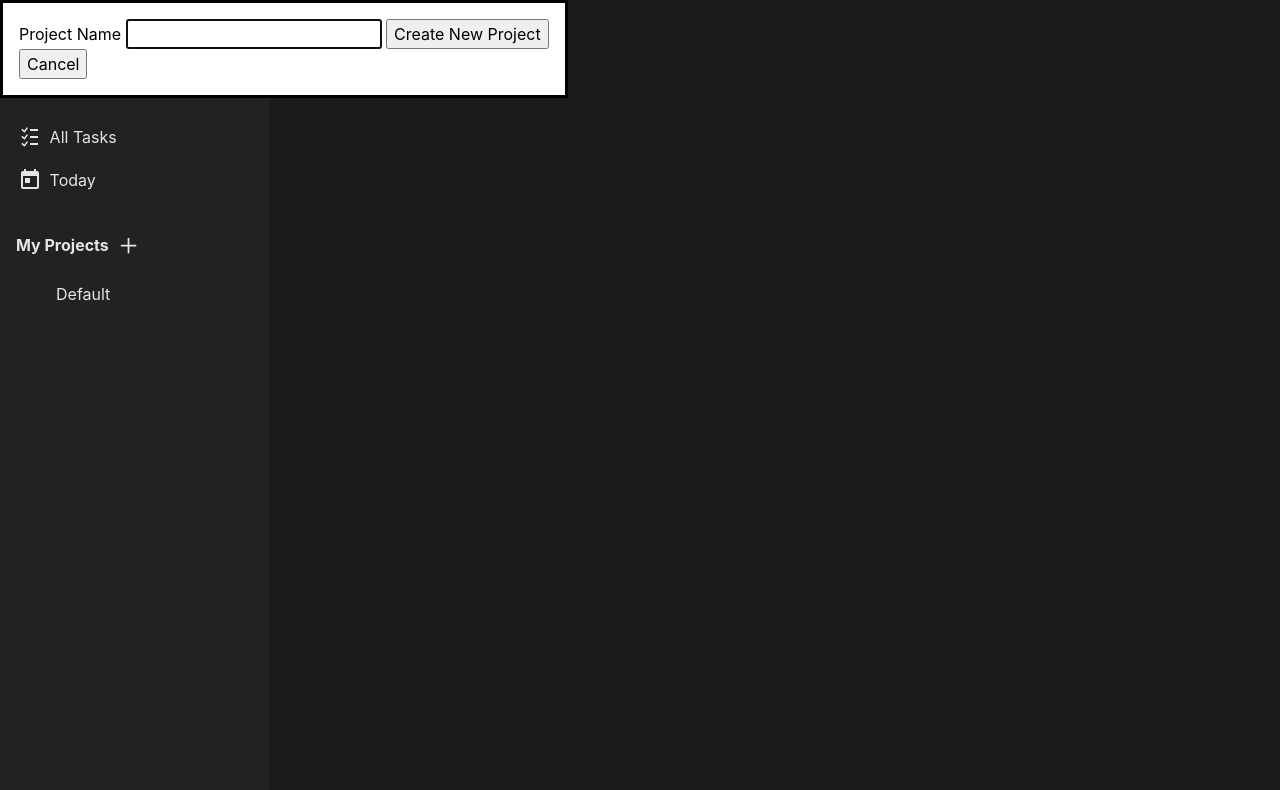
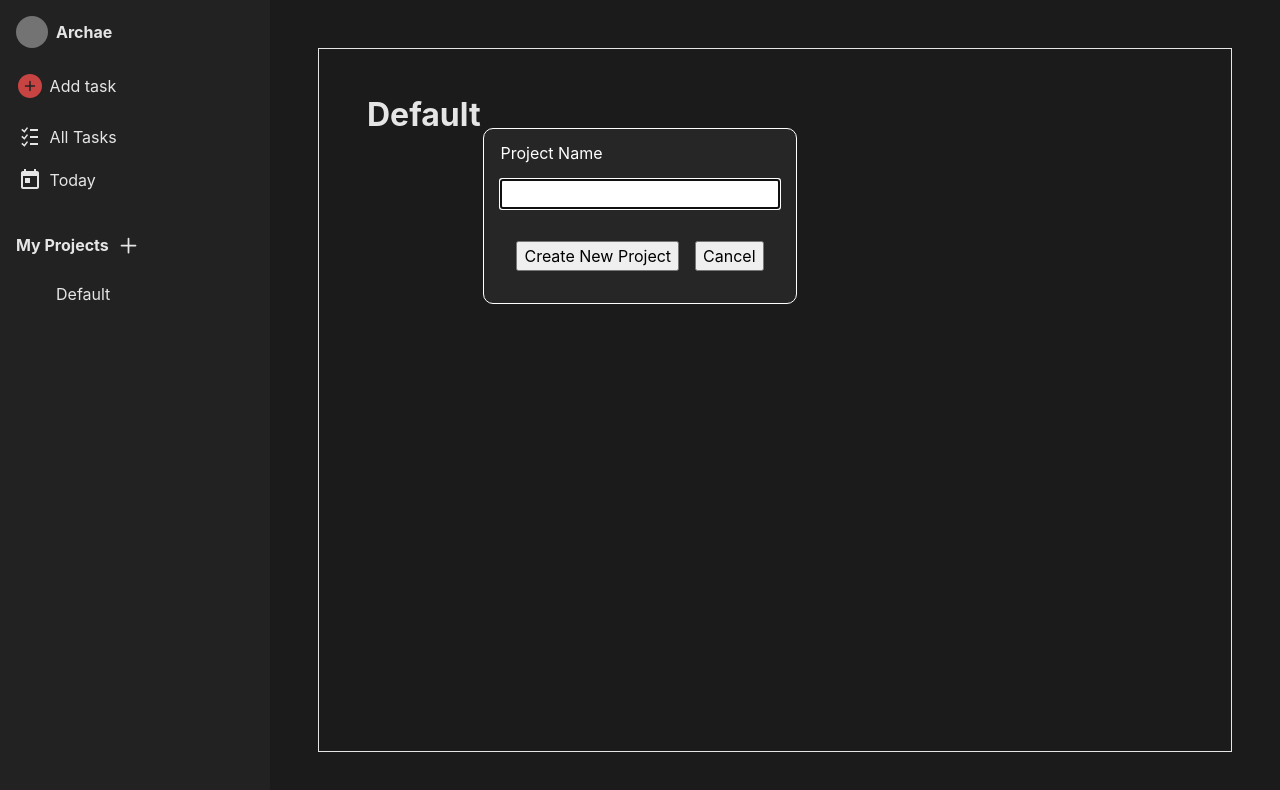
Before and after one commit to eric-clayton/odin-to-do, a website built with webpack: page src/index.html in a window 1280 px wide. Both pictures are taken after a click on the button 128 px from the left and 245 px from the top of the page. Built offline with nearby package versions, Linux system fonts and the light colour scheme.

Commit message:
Add feature populate task dialog from existing task

```diff
--- a/src/index.js
+++ b/src/index.js
@@ -6,8 +6,10 @@ import allTasksSvg from "./images/tasks-all-svgrepo-com.svg";
 import todayTasksSvg from "./images/today-svgrepo-com.svg";
 import addProjectSvg from "./images/plus-large-svgrepo-com.svg";
 const Projects = {
-  projects: [],
+  projects: [new Project("Default")],
 };
+Projects.activeProject = Projects.projects[0];
+
 const CachedElements = {
   body: document.querySelector("body"),
 };
@@ -43,28 +45,41 @@ function initializeDOM() {
 	</div>
 	<main>
 		<div class='tasks-container'>
+			<h1></h1>
 		</div>
 	</main>
 	<dialog class="add-task-dialog">
 		<div class="dialog-container">
 			<form>
+				<div>
 					<label for="title">Title: </label>
 					<input id="title" type="text" name="title">
+				</div>
+				<div>
 					<label for="description">Description: </label>
 					<input id="description" type="text" name="description">
+				</div>
+				<div>
 					<label for="due-date">Due Date: </label>
 					<input id="due-date" type="date" name="dueDate">
+				</div>
+				<div>
 					<label for="priority">Priority</label>
 					<select name="priority" id="priority">
 						<option value="low">Low Priority</option>
 						<option value="medium">Medium Priority</option>
 						<option value="high">High Priority</option>
 					</select>
+				</div>
+				<div>
 					<label for="project-select">Project</label>
 					<select id="project-select" name="project-select"></select>
+				</div>
+				<div class="dialog-bottom">
 					<button type="submit">Add Task</button>
+					<button class="cancel-dialog">Cancel</button>
+				</div>
 			</form>
-			<button class="cancel-dialog">Cancel</button>
 		</div>
 	</dialog>
 	<dialog class="add-project-dialog">
@@ -72,24 +87,31 @@ function initializeDOM() {
 			<form>
 				<label>Project Name</label>
 				<input type="text" name="projectName">
+				<div class="dialog-bottom">
 					<button type="submit">Create New Project</button>
+					<button class="cancel-dialog">Cancel</button>
+				</div>
 			</form>
-			<button class="cancel-dialog">Cancel</button>
 		</div>
 	</dialog>
 	<dialog class="task-dialog">
 		<div class="dialog-container">
+			<form>
 				<div class="task-header">
 					<p class="task-project"></p>
 					<button class="cancel-dialog">X</button>
 				</div>
 				<div class="task-main">
-				<input type="checkbox" class="task-title">
-				<p class="task-description"></p>
+					<input type="checkbox" name="completed" class="task-title" name="description">
+					<input type="textbox" name="title" class="task-description"></input>
+				</div>
+				<div class="task-main">
+					<h2 class="task-project">Description</h2>
+					<input type="textarea" name="description" class="task-description" ></input>
 				</div>
 				<div class="task-sidebar">
 					<h2 class="task-project">Project</h2>
-				<select id="task-project-select" name="project-select">
+					<select id="task-project-select" name="project">
 					</select>
 					<h2 class="task-due-date">Due Date</h2>
 					<input id="task-due-date" type="date" name="dueDate">
@@ -100,6 +122,11 @@ function initializeDOM() {
 						<option value="high">High Priority</option>
 					</select>
 				</div>
+				<div class="dialog-bottom">
+					<button type="submit">Save</button>
+					<button class="cancel-dialog">Cancel</button>
+				</div>
+			<form>
 		</div>
 	</dialog>
 `;
@@ -111,6 +138,8 @@ function cacheElements() {
     CachedElements.sidebar.querySelector(".project-list");
   CachedElements.tasksContainer =
     CachedElements.main.querySelector(".tasks-container");
+  CachedElements.projectHeader =
+    CachedElements.tasksContainer.querySelector("h1");
   CachedElements.projectSelect =
     CachedElements.body.querySelector("#project-select");
   CachedElements.taskProjectSelect = CachedElements.body.querySelector(
@@ -120,22 +149,53 @@ function cacheElements() {
 function bindEvents() {
   bindDialog(".add-task-dialog", ".add-task-button", addTaskSubmit);
   bindDialog(".add-project-dialog", ".add-project-button", addProjectSubmit);
+  bindDialog(
+    ".task-dialog",
+    ".tasks-container",
+    saveTaskSubmit,
+    openTaskDialog,
+  );
+  CachedElements.projectList.addEventListener("click", (e) => {
+    if (e.target.tagName == "LI") {
+      Projects.activeProject = Projects.projects.find(
+        (x) => x.getName() == e.target.innerText,
+      );
+      renderTasks();
     }
-
-export function bindDialog(dialogClass, openButtonClass, submitFunction) {
+  });
+}
+function openTaskDialog(e, nameElements) {
+  if (e.target.className == "task-container") {
+    for (let element of nameElements) {
+      element.value =
+        Projects.activeProject.getTasks()[e.target.dataset.index][element.name];
+    }
+    return true;
+  }
+	return false;
+}
+export function bindDialog(
+  dialogClass,
+  openButtonClass,
+  submitFunction,
+  openFunction = () => true,
+) {
   const dialog = CachedElements.body.querySelector(dialogClass);
   const openButton = CachedElements.body.querySelector(openButtonClass);
-  openButton.addEventListener("click", () => {
+
+  const nameElements = dialog.querySelectorAll("[name]");
+  openButton.addEventListener("click", (e) => {
+    if (openFunction(e, nameElements)) {
       dialog.showModal();
+    }
   });
+
   const cancelDialog = dialog.querySelector(".cancel-dialog");
   dialog.addEventListener("click", (e) => {
-    console.log(e.target);
     if (e.target === dialog || e.target === cancelDialog) {
       dialog.close();
     }
   });
-  const nameElements = dialog.querySelectorAll("[name]");
 
   const submitButton = dialog.querySelector('[type="submit"]');
   submitButton.addEventListener("click", (e) => {
@@ -147,7 +207,10 @@ export function bindDialog(dialogClass, openButtonClass, submitFunction) {
 function renderTasks() {
   const tasksContainer = CachedElements.tasksContainer;
   tasksContainer.innerHTML = "";
-  for (let task of Projects.activeProject.getTasks()) {
+  CachedElements.projectHeader.innerText = Projects.activeProject.getName();
+  tasksContainer.appendChild(CachedElements.projectHeader);
+  for (const [index, task] of Projects.activeProject.getTasks().entries()) {
+    task.element.dataset.index = index;
     tasksContainer.appendChild(task.element);
   }
 }
@@ -163,6 +226,7 @@ function renderProjects() {
       let child;
       if (element.tagName == "SELECT") {
         child = document.createElement("option");
+        child.value = project.getName();
       } else if (element.tagName == "UL") {
         child = document.createElement("li");
       }
@@ -172,9 +236,7 @@ function renderProjects() {
   }
 }
 function addProjectSubmit(nameElements) {
-  const args = Array.from(nameElements)
-    .map((e) => e.value)
-    .filter((e) => e.name != "project-select");
+  const args = Array.from(nameElements).map((e) => e.value);
   Projects.projects.push(new Project(...args));
   renderProjects();
 }
@@ -185,9 +247,9 @@ function addTaskSubmit(nameElements) {
   Projects.activeProject.addTask(new Task(...args, Projects.activeProject));
   renderTasks();
 }
+function saveTaskSubmit() {}
 initializeDOM();
 cacheElements();
 bindEvents();
-Projects.projects.push(new Project("Default"));
-Projects.activeProject = Projects.projects[0];
+renderTasks();
 renderProjects();
--- a/src/modules/Task.js
+++ b/src/modules/Task.js
@@ -5,6 +5,7 @@ export default class Task {
     this.priority = priority;
     this.dueDate = dueDate;
     this.project = project;
+    this.completed = false;
     this.element = this.createTaskElement();
   }
   createTaskElement() {
@@ -14,7 +15,6 @@ export default class Task {
                 <input type="checkbox" id="${this.title}>
                 <label for="${this.title}">${this.title}</label>
         `;
-    taskElement.addEventListener("click", () => {});
     return taskElement;
   }
 }
--- a/src/styles.css
+++ b/src/styles.css
@@ -71,8 +71,33 @@ body {
 	background-color: var(--red-hover);
 }
 dialog {
+  background-color: #262626;
+  color: white;
+  border: 0.25px solid;
+  border-radius: 10px;
   padding: 0;
+  position: absolute;
+  margin-block: 10%;
+  margin-inline: auto;
 }
 .dialog-container {
   padding: 1rem;
+  display: flex;
 }
+.dialog-container form {
+  display: flex;
+  flex-direction: column;
+  gap: 1rem;
+}
+.dialog-bottom {
+  padding: 1rem;
+  display: flex;
+  justify-content: end;
+  gap: 1rem;
+}
+.tasks-container {
+  border: 1px solid white;
+  margin: 3rem;
+  height: 88vh;
+  padding: 3rem;
+}
```
Lines whose indentation alone changed are shown as unchanged.
